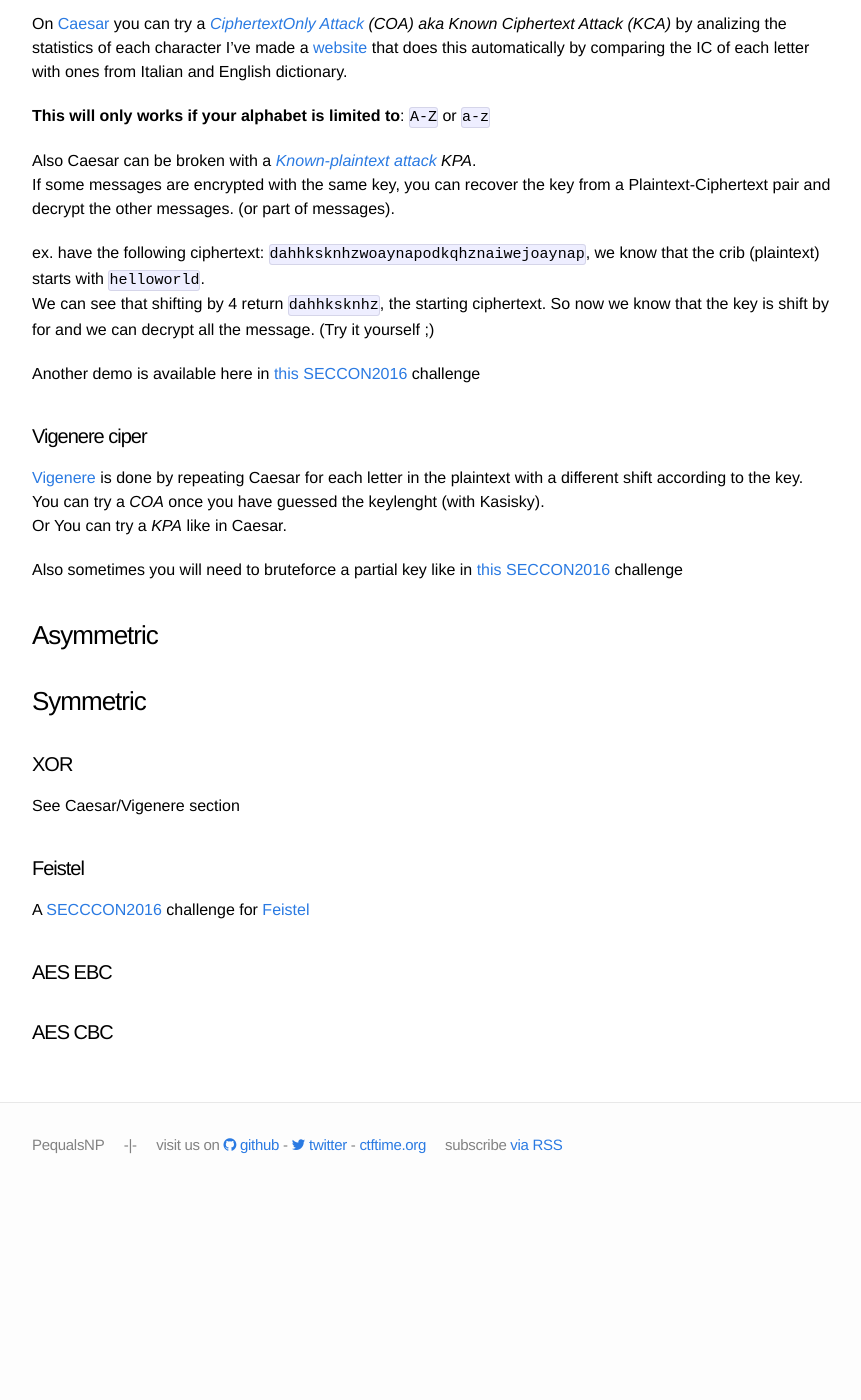
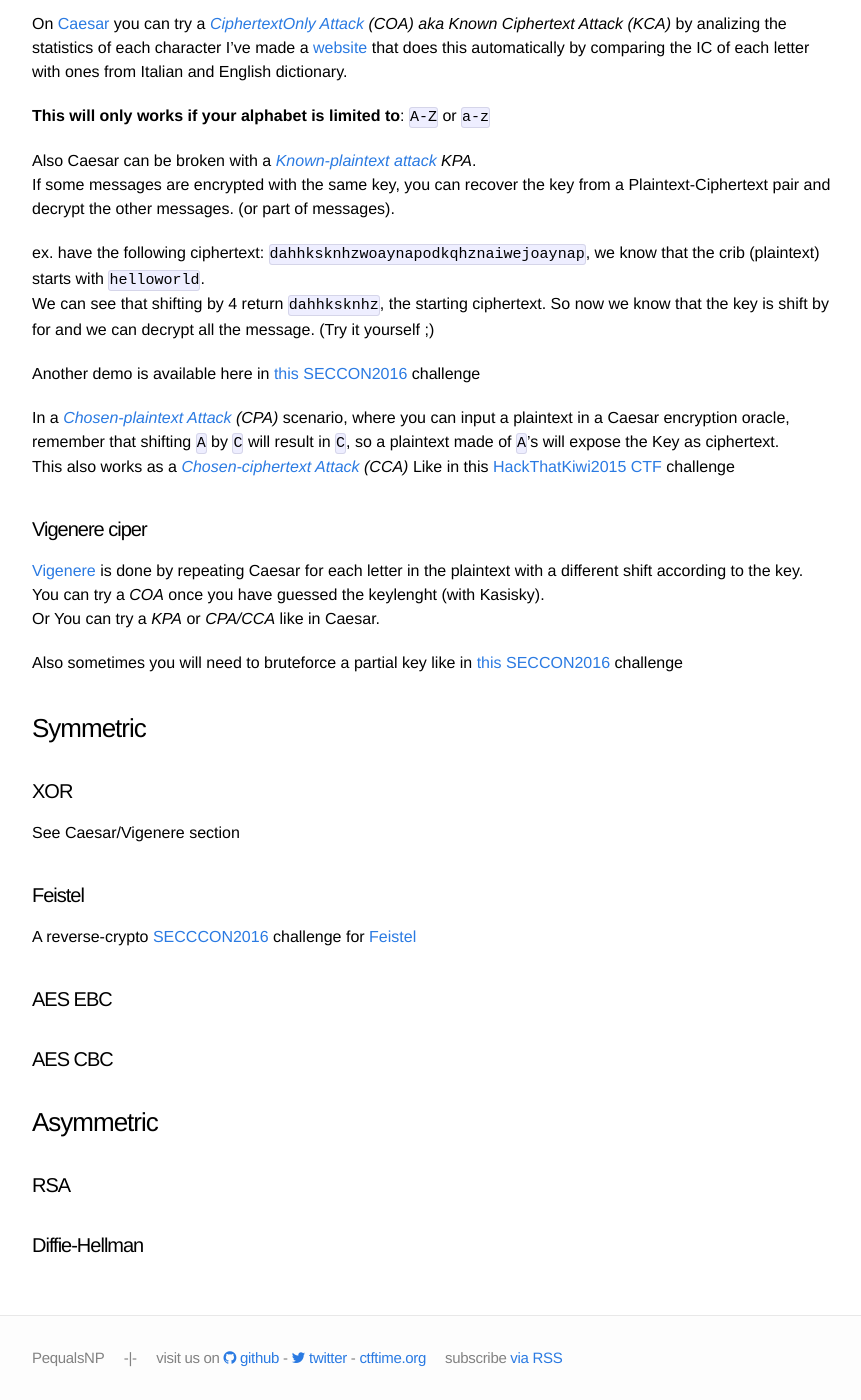
Before and after one commit to PequalsNP-team/pequalsnp-team.github.io, a Jekyll site: the page built from _posts/2016-12-11-crypto-101.md, in a window 1280 px wide and 1400 px high, scrolled down 1019 px. Shown: the whole window, without its empty margins (208-1069 px from the left). Built offline with Jekyll 4.4.1, drawn with Linux system fonts in a browser that asks for light colours; comment, search, counter and statistics services are not loaded; before the commit the page ends 2206 px from its top, so only the background shows below that.

Commit message:
Added CPA and CCA

```diff
--- a/_posts/2016-12-11-crypto-101.md
+++ b/_posts/2016-12-11-crypto-101.md
@@ -46,15 +46,16 @@ We can see that shifting by 4 return `dahhksknhz`, the starting ciphertext. So n
 
 Another demo is available here in [this SECCON2016](https://github.com/tothi/ctfs/tree/master/seccon-quals-ctf-2016/randomware) challenge
 
+In a *[Chosen-plaintext Attack](https://en.wikipedia.org/wiki/Chosen-plaintext_attack) (CPA)* scenario, where you can input a plaintext in a Caesar encryption oracle, remember that shifting `A` by `C` will result in `C`, so a plaintext made of `A`'s will expose the Key as ciphertext.
+This also works as a *[Chosen-ciphertext Attack](https://en.wikipedia.org/wiki/Chosen-ciphertext_attack) (CCA)*
+Like in this [HackThatKiwi2015 CTF](https://pequalsnp-team.github.io/writeups/vigenere1) challenge
+
 #### Vigenere ciper
 [Vigenere](https://en.wikipedia.org/wiki/Vigen%C3%A8re_cipher) is done by repeating Caesar for each letter in the plaintext with a different shift according to the key.
 You can try a *COA* once you have guessed the keylenght (with Kasisky).
-Or You can try a *KPA* like in Caesar.
+Or You can try a *KPA* or *CPA/CCA* like in Caesar.
 
 Also sometimes you will need to bruteforce a partial key like in [this SECCON2016]({{ site.url }}/assets/crypto_vigenere.py) challenge
-
-
-### Asymmetric
 
 ### Symmetric
 
@@ -62,8 +63,16 @@ Also sometimes you will need to bruteforce a partial key like in [this SECCON201
 See Caesar/Vigenere section
 
 #### Feistel
-A [SECCCON2016](https://web.archive.org/web/20161212133211/http://van.prooyen.com/reversing/cryptography/2016/12/11/Lost-Decryption-Writeup.html) challenge for [Feistel](https://en.wikipedia.org/wiki/Feistel_cipher)
+A reverse-crypto [SECCCON2016](https://web.archive.org/web/20161212133211/http://van.prooyen.com/reversing/cryptography/2016/12/11/Lost-Decryption-Writeup.html) challenge for [Feistel](https://en.wikipedia.org/wiki/Feistel_cipher)
 
 #### AES EBC
 
+
 #### AES CBC
+
+
+### Asymmetric
+
+####  RSA
+
+####  Diffie-Hellman
```
